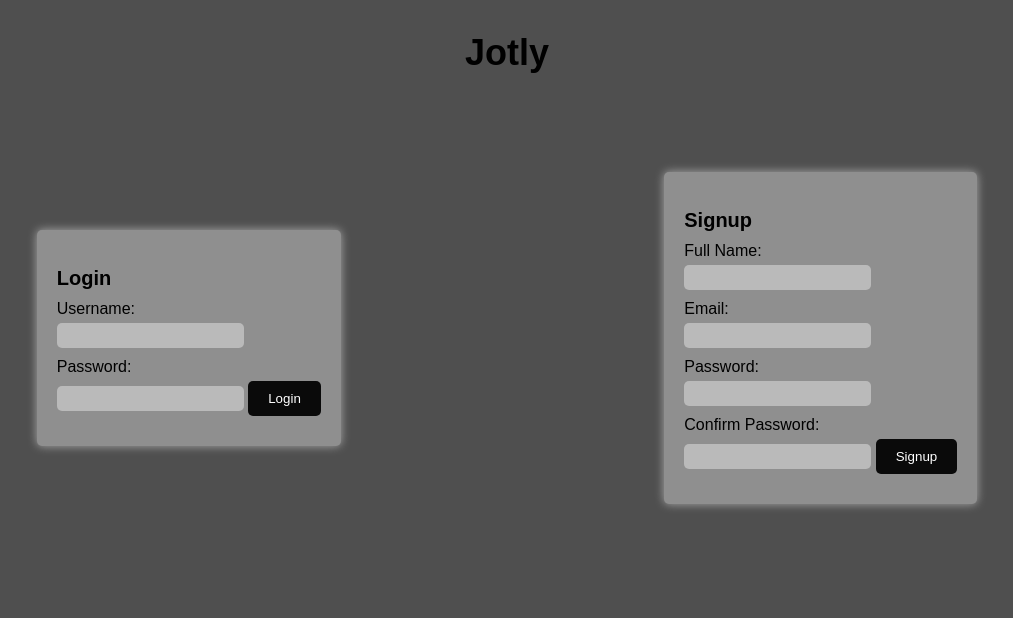
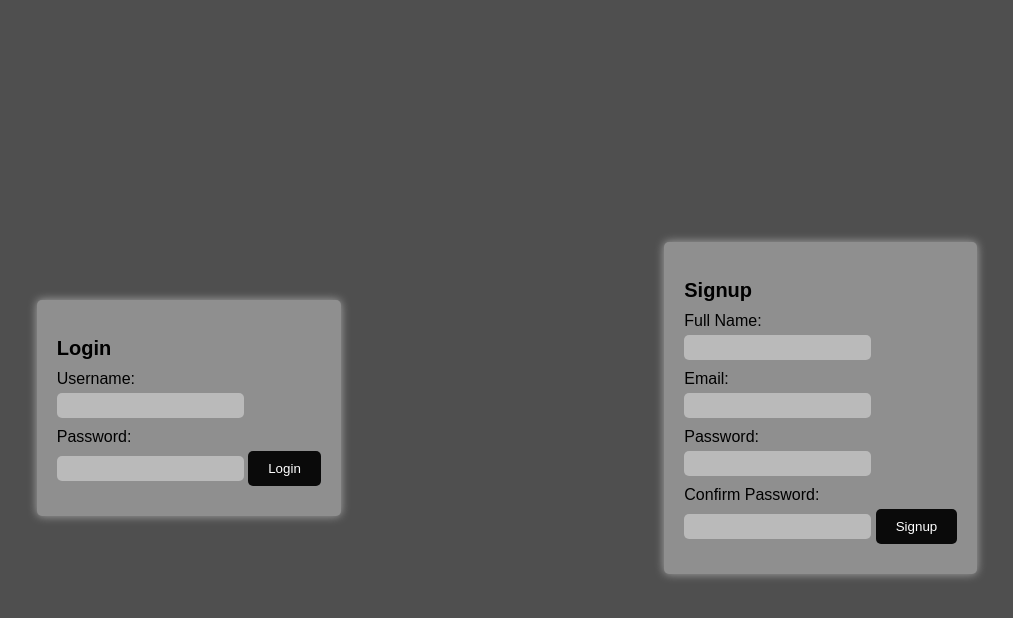
Before and after one commit to AnshhSingh/Jotly, a website: page pages/login.html in a window 1280 px wide. Shown: the whole page, without its empty margins (133-1146 px from the left). Drawn offline with Linux system fonts and the light colour scheme.

Commit message:
Revert "title"
This reverts commit 71389f5db887652bf5fc46e35835d8d700e2f97b.

```diff
--- a/pages/login.html
+++ b/pages/login.html
@@ -1,15 +1,10 @@
 <!DOCTYPE html>
 <html>
-
 <head>
-  <title>Note taking app</title>
+	<title>Login and Signup Page</title>
 
 </head>
-<div class="title">
-  <h1>Jotly</h1>
-</div>
-<style>
-  body {
+  <style>body {
 	background-color: #4f4f4f;
 	font-family: Arial, sans-serif;
 }
@@ -19,20 +14,10 @@
 	flex-direction: row;
 	justify-content: space-around;
 	align-items: center;
-    height: 60vh;
+	height: 100vh;
 }
 
-  .title {
-    display: flex;
-    justify-content: center;
-  }
-
-  h1 {
-    font-size: 36px;
-  }
-
-  .login,
-  .signup {
+.login, .signup {
 	background-color: #8f8f8f;
 	padding: 20px;
 	border-radius: 5px;
@@ -72,9 +57,7 @@
 
 form input[type="submit"]:hover {
 	background-color: #3e8e41;
-  }
-</style>
-
+}</style>
 <body>
 	<div class="container">
 		<div class="login">
@@ -103,5 +86,4 @@
 		</div>
 	</div>
 </body>
-
 </html>
```
Lines whose indentation alone changed are shown as unchanged.
